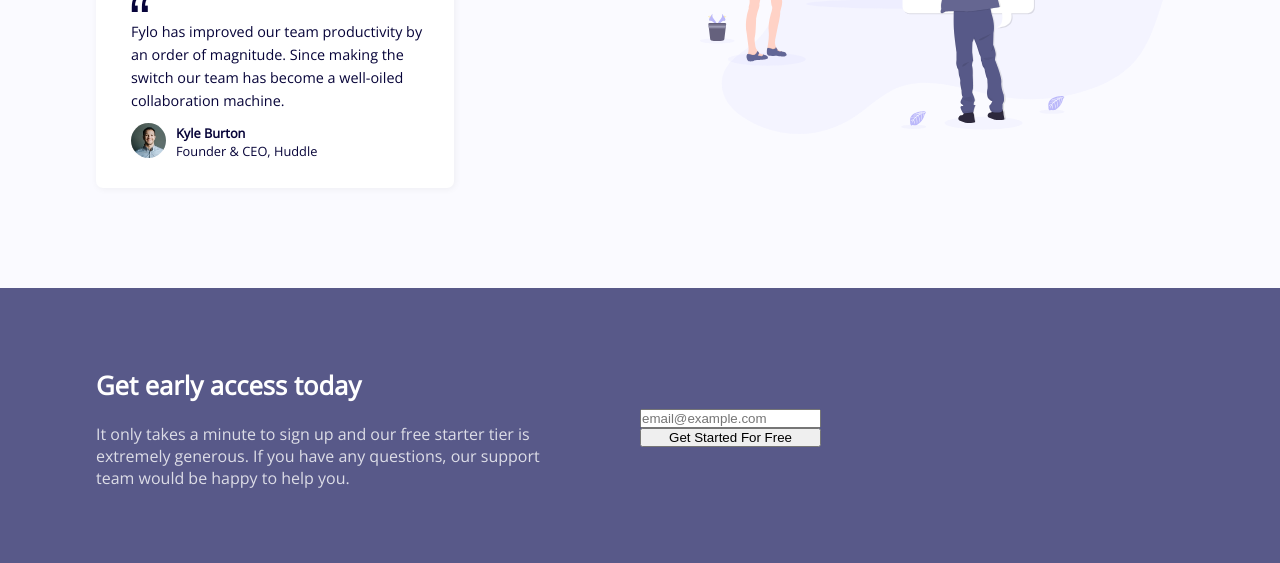
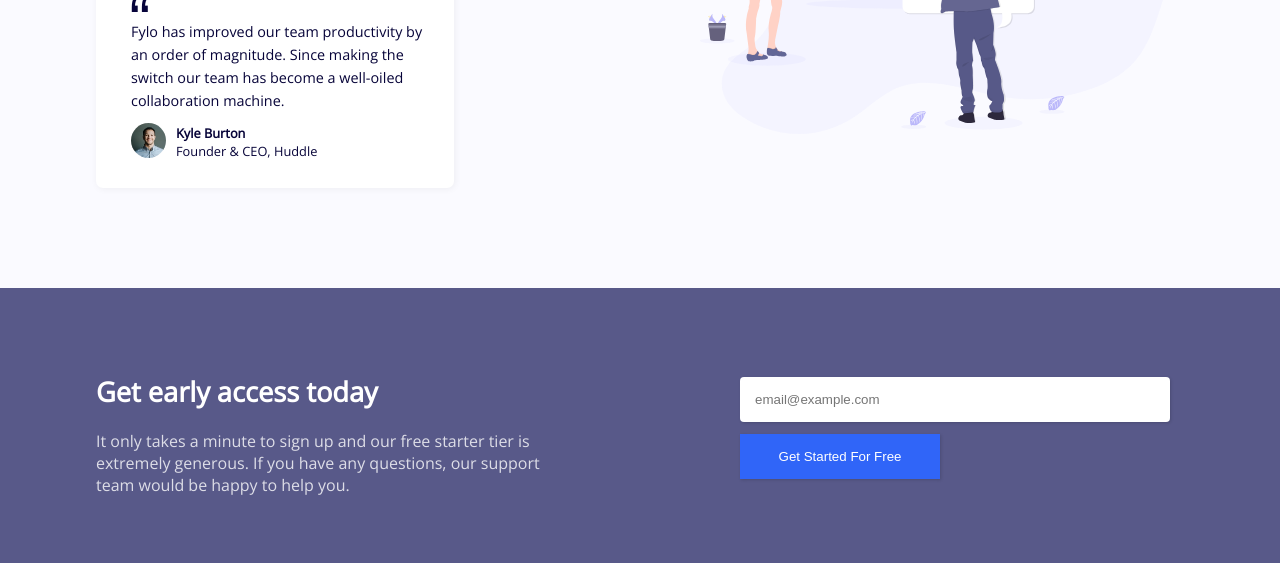
Before and after one commit to victoralsp/front-end-mentor, a plain HTML site: page Sexto-desafio/fylo-landing-page-with-two-column-layout-master/fylo-landing-page-with-two-column-layout-master/index.html in a window 1280 px wide. Shown: the part 1335-1898 px from the top of the page. Drawn offline with nearby package versions, Linux system fonts and the light colour scheme.

Commit message:
Parte do get early acess finalizada

```diff
--- a/Sexto-desafio/fylo-landing-page-with-two-column-layout-master/fylo-landing-page-with-two-column-layout-master/estilos/style.css
+++ b/Sexto-desafio/fylo-landing-page-with-two-column-layout-master/fylo-landing-page-with-two-column-layout-master/estilos/style.css
@@ -158,7 +158,6 @@ nav a {
 }
 
 .kyle-avaliacao {
-
     width: 300px;
     padding: 25px 23px 23px 35px;
     margin-bottom: 100px;
@@ -213,16 +212,16 @@ nav a {
     margin: 0 auto;
     display: flex;
     align-items: center;
-
     color: white;
 }
 .access {
     width: 50%;
-    padding: 80px 0px;
+    padding: 85px 0px;
+    margin-right: 100px;
 }
 
 .access h2 {
-    font-size: 1.6em;
+    font-size: 1.7em;
     margin-bottom: 20px;
 }
 
@@ -235,3 +234,23 @@ nav a {
     display: flex;
     flex-direction: column;
 }
+
+.get-started-for-free input {
+    padding: 15px;
+    margin-bottom: 12px;
+    border-radius: 4px;
+    border: none;
+}
+
+#input-email-get {
+    width: 400px;
+    box-shadow: 1px 1px 3px rgba(0, 0, 0, 0.151);
+}
+#input-submit-get {
+    width: 200px;
+    border-radius: 0px;
+    color: #fff;
+    background-color: hsl(224, 93%, 58%);
+    cursor: pointer;
+    box-shadow: 1px 1px 3px rgba(0, 0, 0, 0.151);
+}
--- a/Sexto-desafio/fylo-landing-page-with-two-column-layout-master/fylo-landing-page-with-two-column-layout-master/index.html
+++ b/Sexto-desafio/fylo-landing-page-with-two-column-layout-master/fylo-landing-page-with-two-column-layout-master/index.html
@@ -85,8 +85,8 @@
         </div>
         <div class="get-started-for-free">
           <form>
-            <input type="email" placeholder="email@example.com">
-            <input type="submit" value="Get Started For Free">
+            <input type="email" placeholder="email@example.com" id="input-email-get" required>
+            <input type="submit" value="Get Started For Free" id="input-submit-get">
           </form>
         </div>
       </div>
```
